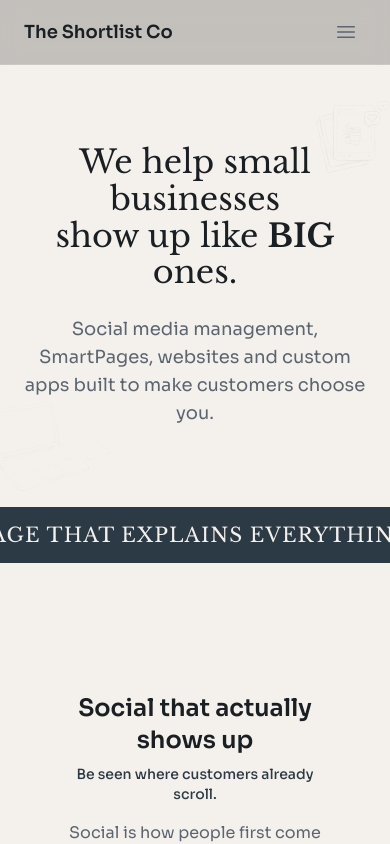
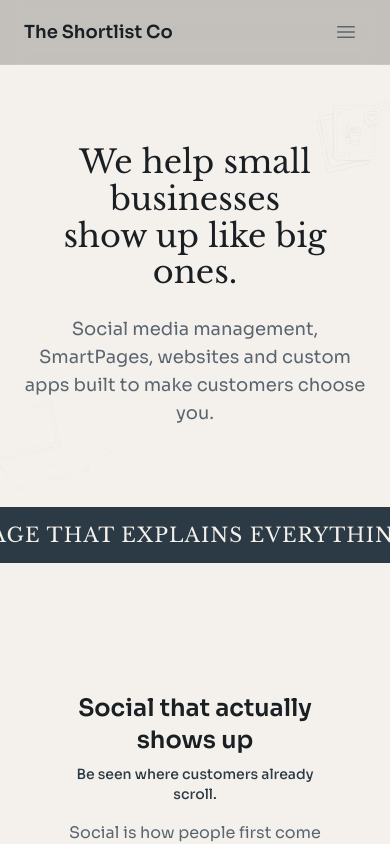
Before and after one commit to Dunzoai/shortlist-pass-hub, a Next.js app: page / in a window 390 px wide. Shown: the top 844 px of the page. Built offline with nearby package versions, Linux system fonts and the light colour scheme.

Commit message:
Hero headline: two lines on both mobile and desktop

```diff
--- a/src/app/page.tsx
+++ b/src/app/page.tsx
@@ -413,8 +413,8 @@ export default function Home() {
                 className="text-[32px] md:text-[44px] lg:text-[52px] font-normal text-[#1A1F24] leading-[1.15] mb-6"
                 style={{ fontFamily: "var(--font-libre-baskerville)" }}
               >
-                <span className="md:hidden">We help small businesses<br />show up like <span className="font-semibold">BIG</span> ones.</span>
-                <span className="hidden md:inline">We help small businesses show up like big ones.</span>
+                <span className="block">We help small businesses</span>
+                <span className="block">show up like big ones.</span>
               </motion.h1>
               <motion.p
                 variants={fadeUpVariant}
```
